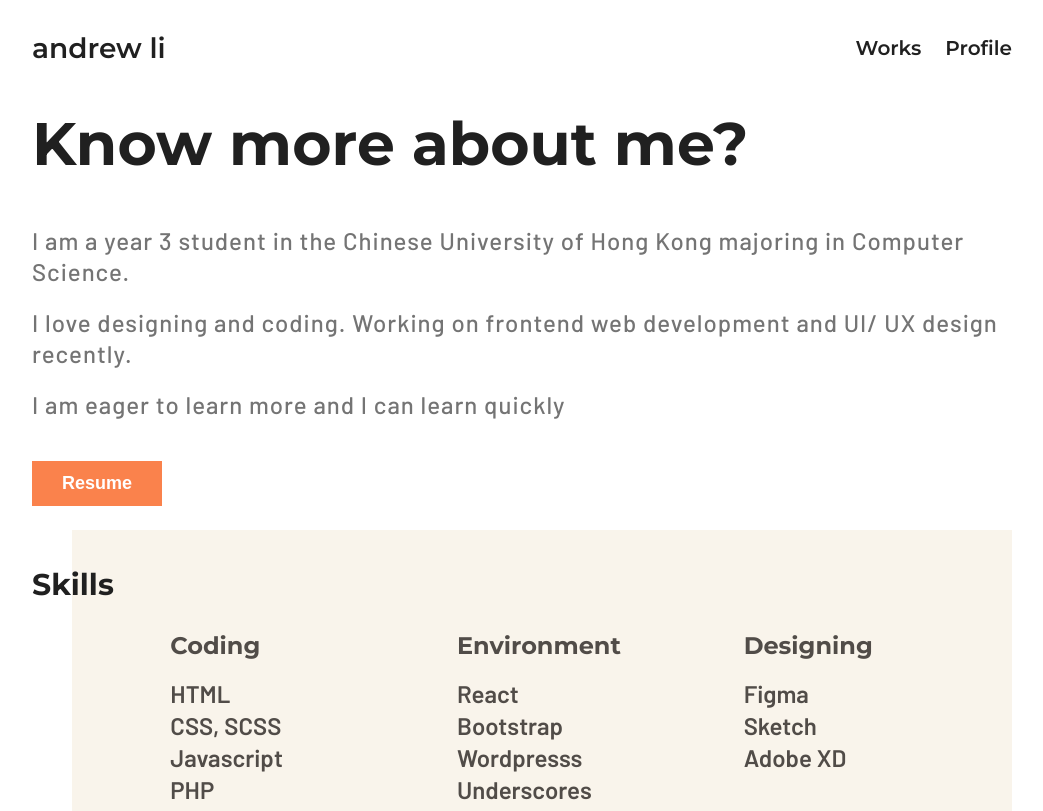
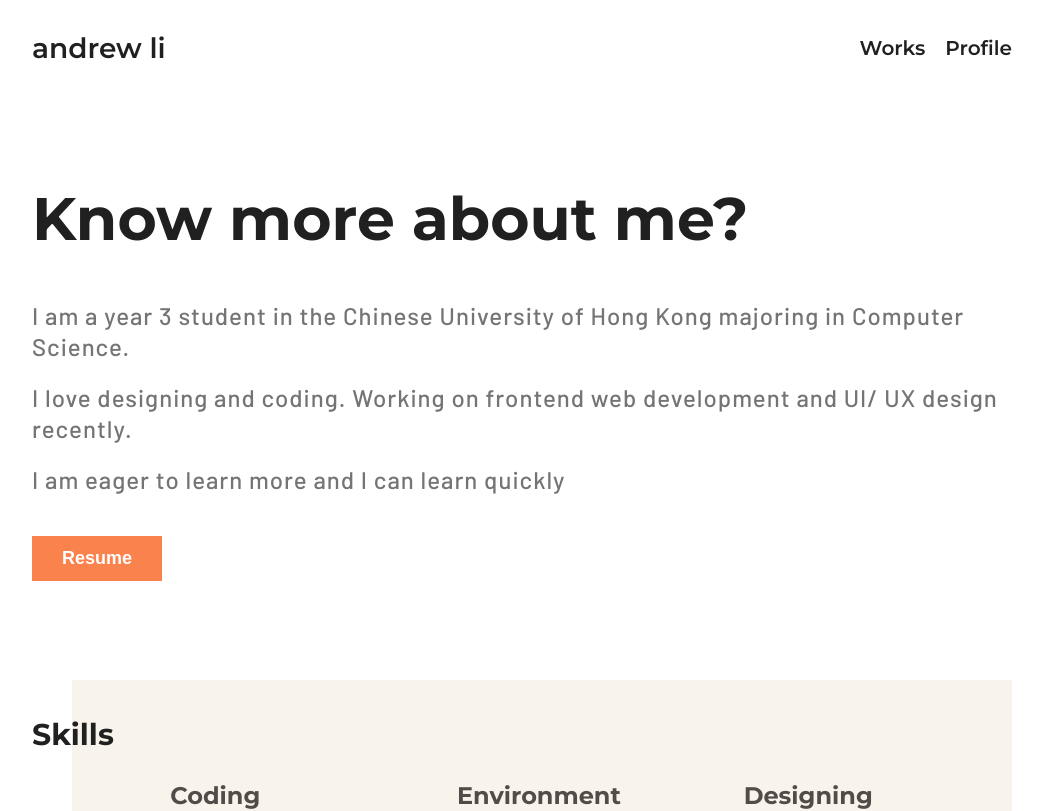
Before and after one commit to IamMrandrew/portfolio, a React (Create React App) app: page /profile in a window 1280 px wide. Shown: the top 811 px of the page, without its empty margins (118-1161 px from the left). Built offline with nearby package versions, Linux system fonts and the light colour scheme.

Commit message:
style: styling

```diff
--- a/src/App.css
+++ b/src/App.css
@@ -858,6 +858,9 @@ html {
   color: #202020;
   font-family: "Montserrat";
   font-weight: 600;
+  -webkit-transition: opacity 0.2s ease-in-out, color 0.3s ease-in-out;
+  transition: opacity 0.2s ease-in-out, color 0.3s ease-in-out;
+  position: relative;
 }
 
 .nav .custom-container .nav-brand {
@@ -876,7 +879,24 @@ html {
 
 .nav .custom-container .nav-list .nav-item {
   font-size: 20px;
-  margin-left: 24px;
+  margin-left: 20px;
+}
+
+.nav .custom-container .nav-list a > li::after {
+  content: "";
+  width: 100%;
+  height: 0px;
+  background-color: #f5dab1;
+  position: absolute;
+  bottom: -4px;
+  left: 4px;
+  z-index: -1;
+  -webkit-transition: height 0.3s ease-in-out;
+  transition: height 0.3s ease-in-out;
+}
+
+.nav .custom-container .nav-list a > li:focus::after, .nav .custom-container .nav-list a > li:hover::after {
+  height: 15px;
 }
 
 .nav .custom-container .burger {
@@ -952,8 +972,10 @@ html {
     font-weight: 600;
     -webkit-transform: scale(0.5) translate(0, -250px);
             transform: scale(0.5) translate(0, -250px);
-    -webkit-transition: all 0.7s cubic-bezier(0.87, 0, 0.11, 1.2);
-    transition: all 0.7s cubic-bezier(0.87, 0, 0.11, 1.2);
+    -webkit-transition: opacity 0.7s cubic-bezier(0.87, 0, 0.11, 1.2), padding 0.7s cubic-bezier(0.87, 0, 0.11, 1.2), margin 0.7s cubic-bezier(0.87, 0, 0.11, 1.2), font 0.7s cubic-bezier(0.87, 0, 0.11, 1.2), opacity 0.2s ease-in-out, color 0.3s ease-in-out, -webkit-transform 0.7s cubic-bezier(0.87, 0, 0.11, 1.2);
+    transition: opacity 0.7s cubic-bezier(0.87, 0, 0.11, 1.2), padding 0.7s cubic-bezier(0.87, 0, 0.11, 1.2), margin 0.7s cubic-bezier(0.87, 0, 0.11, 1.2), font 0.7s cubic-bezier(0.87, 0, 0.11, 1.2), opacity 0.2s ease-in-out, color 0.3s ease-in-out, -webkit-transform 0.7s cubic-bezier(0.87, 0, 0.11, 1.2);
+    transition: transform 0.7s cubic-bezier(0.87, 0, 0.11, 1.2), opacity 0.7s cubic-bezier(0.87, 0, 0.11, 1.2), padding 0.7s cubic-bezier(0.87, 0, 0.11, 1.2), margin 0.7s cubic-bezier(0.87, 0, 0.11, 1.2), font 0.7s cubic-bezier(0.87, 0, 0.11, 1.2), opacity 0.2s ease-in-out, color 0.3s ease-in-out;
+    transition: transform 0.7s cubic-bezier(0.87, 0, 0.11, 1.2), opacity 0.7s cubic-bezier(0.87, 0, 0.11, 1.2), padding 0.7s cubic-bezier(0.87, 0, 0.11, 1.2), margin 0.7s cubic-bezier(0.87, 0, 0.11, 1.2), font 0.7s cubic-bezier(0.87, 0, 0.11, 1.2), opacity 0.2s ease-in-out, color 0.3s ease-in-out, -webkit-transform 0.7s cubic-bezier(0.87, 0, 0.11, 1.2);
   }
   .nav .custom-container .nav-list .burger-title {
     display: block;
@@ -968,12 +990,27 @@ html {
   }
   .nav .custom-container .nav-list.active .nav-item {
     opacity: 1;
-    padding: 15px;
-    padding-right: 30px;
+    padding: 15px 0px;
+    margin-right: 30px;
     -webkit-transform: scale(1) translate(0, 0);
             transform: scale(1) translate(0, 0);
     font-size: 27px;
     font-weight: 600;
+  }
+  .nav .custom-container .nav-list.active a > li:focus::after, .nav .custom-container .nav-list.active a > li:hover::after {
+    height: 18px;
+  }
+  .nav .custom-container .nav-list.active a > li::after {
+    content: "";
+    width: 100%;
+    height: 0px;
+    background-color: #f5dab1;
+    position: absolute;
+    bottom: 10px;
+    left: 6px;
+    z-index: -1;
+    -webkit-transition: height 0.3s ease-in-out;
+    transition: height 0.3s ease-in-out;
   }
   .nav .custom-container .nav-list.active .burger-title {
     font-weight: 700;
@@ -1318,7 +1355,7 @@ body.scroll-lock {
   -webkit-box-align: center;
       -ms-flex-align: center;
           align-items: center;
-  height: 450px;
+  height: 600px;
 }
 
 .about .text-wrapper .main-title {
@@ -1341,6 +1378,12 @@ body.scroll-lock {
 
 .about .text-wrapper button {
   margin-top: 20px;
+}
+
+@media screen and (max-width: 767px) {
+  .about {
+    height: 500px;
+  }
 }
 
 .button {
@@ -1354,6 +1397,7 @@ body.scroll-lock {
           appearance: none;
   border: none;
   outline: none;
+  cursor: pointer;
 }
 
 .skills {
@@ -1446,6 +1490,7 @@ body.scroll-lock {
 
 .contact {
   position: relative;
+  margin-bottom: 50px;
 }
 
 .contact .section-title {
@@ -1575,7 +1620,7 @@ body.scroll-lock {
 .contact .section-block .contact-form .contact-email-field textarea::-moz-selection,
 .contact .section-block .contact-form .contact-message-field input::-moz-selection,
 .contact .section-block .contact-form .contact-message-field textarea::-moz-selection {
-  background: #202020;
+  background: #f5dab1;
   color: #ffffff;
 }
 
@@ -1585,7 +1630,7 @@ body.scroll-lock {
 .contact .section-block .contact-form .contact-email-field textarea::selection,
 .contact .section-block .contact-form .contact-message-field input::selection,
 .contact .section-block .contact-form .contact-message-field textarea::selection {
-  background: #202020;
+  background: #f5dab1;
   color: #ffffff;
 }
 
@@ -1602,7 +1647,7 @@ body.scroll-lock {
   .contact .section-block {
     width: calc(100% - 15px);
     padding: 20px;
-    padding-top: 90px;
+    padding-top: 100px;
   }
 }
 /*# sourceMappingURL=App.css.map */
--- a/src/components/Nav.js
+++ b/src/components/Nav.js
@@ -9,8 +9,8 @@ const Nav = () => {
   };
 
   const linkStyle = {
-    color: "#202020",
-    textDecoration: "none",
+    color: "inherit",
+    textDecoration: "inherit",
   };
 
   useEffect(() => {
--- a/src/css/components/_about.scss
+++ b/src/css/components/_about.scss
@@ -2,7 +2,7 @@
   display: flex;
   justify-content: center;
   align-items: center;
-  height: 450px;
+  height: 600px;
 
   .text-wrapper {
     .main-title {
@@ -25,4 +25,8 @@
       margin-top: 20px;
     }
   }
+
+  @media screen and (max-width: 767px) {
+    height: 500px;
+  }
 }
--- a/src/css/components/_button.scss
+++ b/src/css/components/_button.scss
@@ -7,4 +7,5 @@
   appearance: none;
   border: none;
   outline: none;
+  cursor: pointer;
 }
--- a/src/css/components/_contact.scss
+++ b/src/css/components/_contact.scss
@@ -1,6 +1,6 @@
 .contact {
   position: relative;
-
+  margin-bottom: 50px;
   .section-title {
     color: $primary;
     position: absolute;
@@ -62,7 +62,7 @@
           }
 
           &::selection {
-            background: $primary;
+            background: $highlighted;
             color: $white;
           }
         }
@@ -84,7 +84,7 @@
     .section-block {
       width: calc(100% - 15px);
       padding: 20px;
-      padding-top: 90px;
+      padding-top: 100px;
     }
   }
 }
--- a/src/css/components/_nav.scss
+++ b/src/css/components/_nav.scss
@@ -14,6 +14,8 @@
       color: $primary;
       font-family: "Montserrat";
       font-weight: 600;
+      transition: opacity 0.2s ease-in-out, color 0.3s ease-in-out;
+      position: relative;
     }
 
     .nav-brand {
@@ -29,7 +31,33 @@
 
       .nav-item {
         font-size: 20px;
-        margin-left: 24px;
+        margin-left: 20px;
+        // margin-left: 10px;
+        // padding: 10px;
+      }
+
+      a > li {
+        &:focus,
+        &:hover {
+          // color: $white;
+        }
+
+        &::after {
+          content: "";
+          width: 100%;
+          height: 0px;
+          background-color: $highlighted;
+          position: absolute;
+          bottom: -4px;
+          left: 4px;
+          z-index: -1;
+          transition: height 0.3s ease-in-out;
+        }
+
+        &:focus::after,
+        &:hover::after {
+          height: 15px;
+        }
       }
     }
 
@@ -86,7 +114,6 @@
         transition: all 0.7s cubic-bezier(0.87, 0, 0.11, 1.2);
 
         .nav-item {
-          // font-size: 17px;
           position: relative;
           top: -25px;
           padding: 0px;
@@ -94,7 +121,12 @@
           font-size: 27px;
           font-weight: 600;
           transform: scale(0.5) translate(0, -250px);
-          transition: all 0.7s cubic-bezier(0.87, 0, 0.11, 1.2);
+          transition: transform 0.7s cubic-bezier(0.87, 0, 0.11, 1.2),
+            opacity 0.7s cubic-bezier(0.87, 0, 0.11, 1.2),
+            padding 0.7s cubic-bezier(0.87, 0, 0.11, 1.2),
+            margin 0.7s cubic-bezier(0.87, 0, 0.11, 1.2),
+            font 0.7s cubic-bezier(0.87, 0, 0.11, 1.2), opacity 0.2s ease-in-out,
+            color 0.3s ease-in-out;
         }
 
         .burger-title {
@@ -109,11 +141,30 @@
 
           .nav-item {
             opacity: 1;
-            padding: 15px;
-            padding-right: 30px;
+            padding: 15px 0px;
+            margin-right: 30px;
             transform: scale(1) translate(0, 0);
             font-size: 27px;
             font-weight: 600;
+          }
+
+          a > li {
+            &:focus::after,
+            &:hover::after {
+              height: 18px;
+            }
+
+            &::after {
+              content: "";
+              width: 100%;
+              height: 0px;
+              background-color: $highlighted;
+              position: absolute;
+              bottom: 10px;
+              left: 6px;
+              z-index: -1;
+              transition: height 0.3s ease-in-out;
+            }
           }
 
           .burger-title {
```
Also changed, not shown: 1 other file (tests, documents, lock files or other folders).
